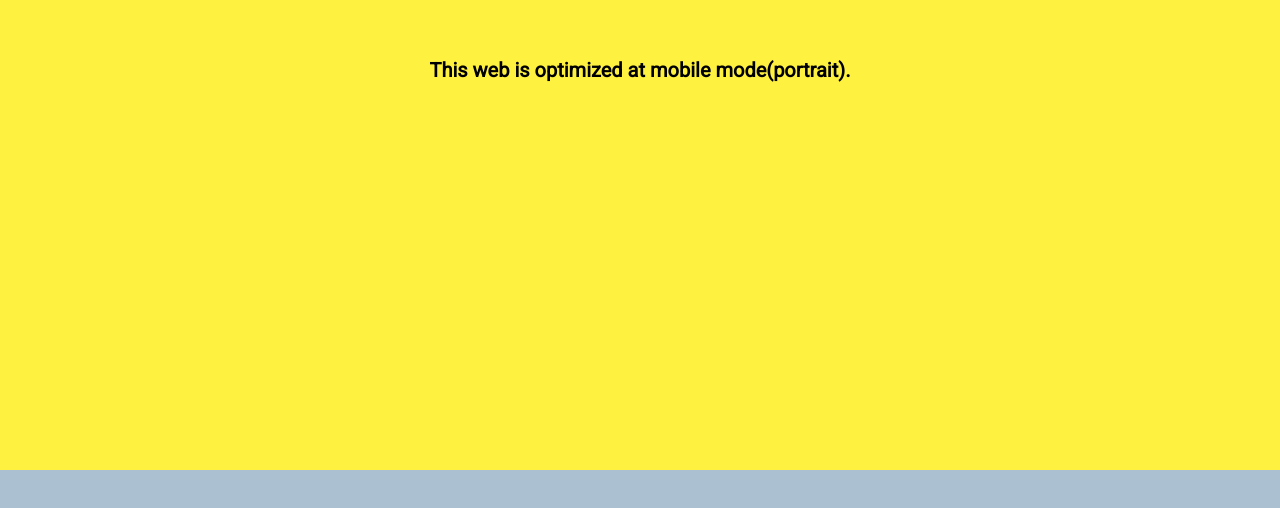
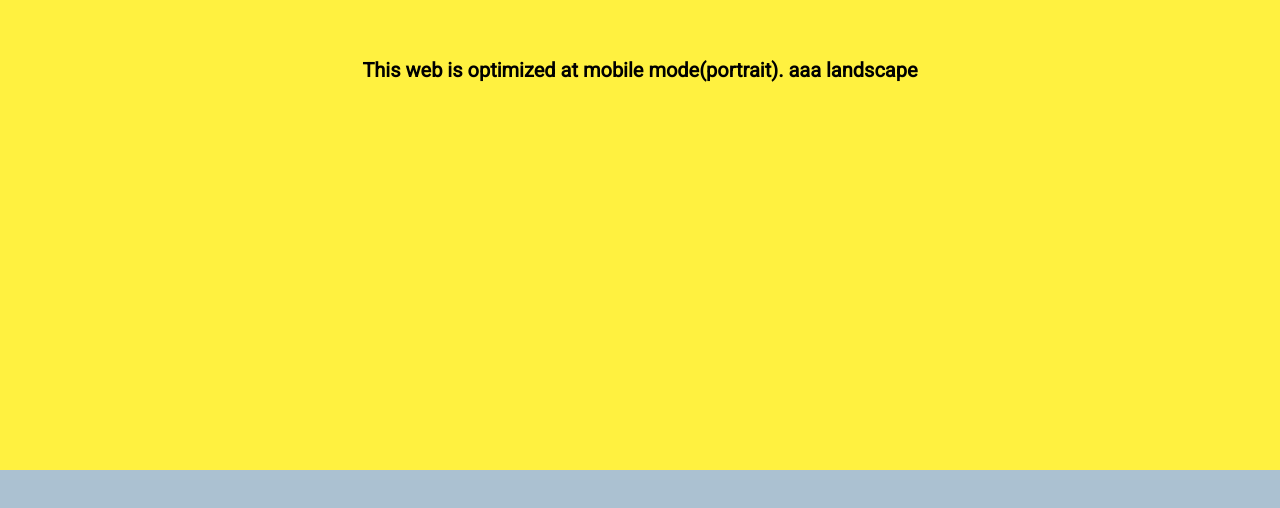
Before and after one commit to pilmokim/KaKaoTalk-Clone, a plain HTML site: page chat-room.html in a window 1280 px wide. Shown: the part 330-838 px from the top of the page. Drawn offline with Linux system fonts and the light colour scheme.

Commit message:
add "aaa"

```diff
--- a/chat-room.html
+++ b/chat-room.html
@@ -72,6 +72,7 @@
     </form>
     <div id="no-mobile">
         This web is optimized at mobile mode(portrait).
+        aaa landscape
     </div>
     <script
       src = "https://kit.fontawesome.com/6478f529f2.js"
```
